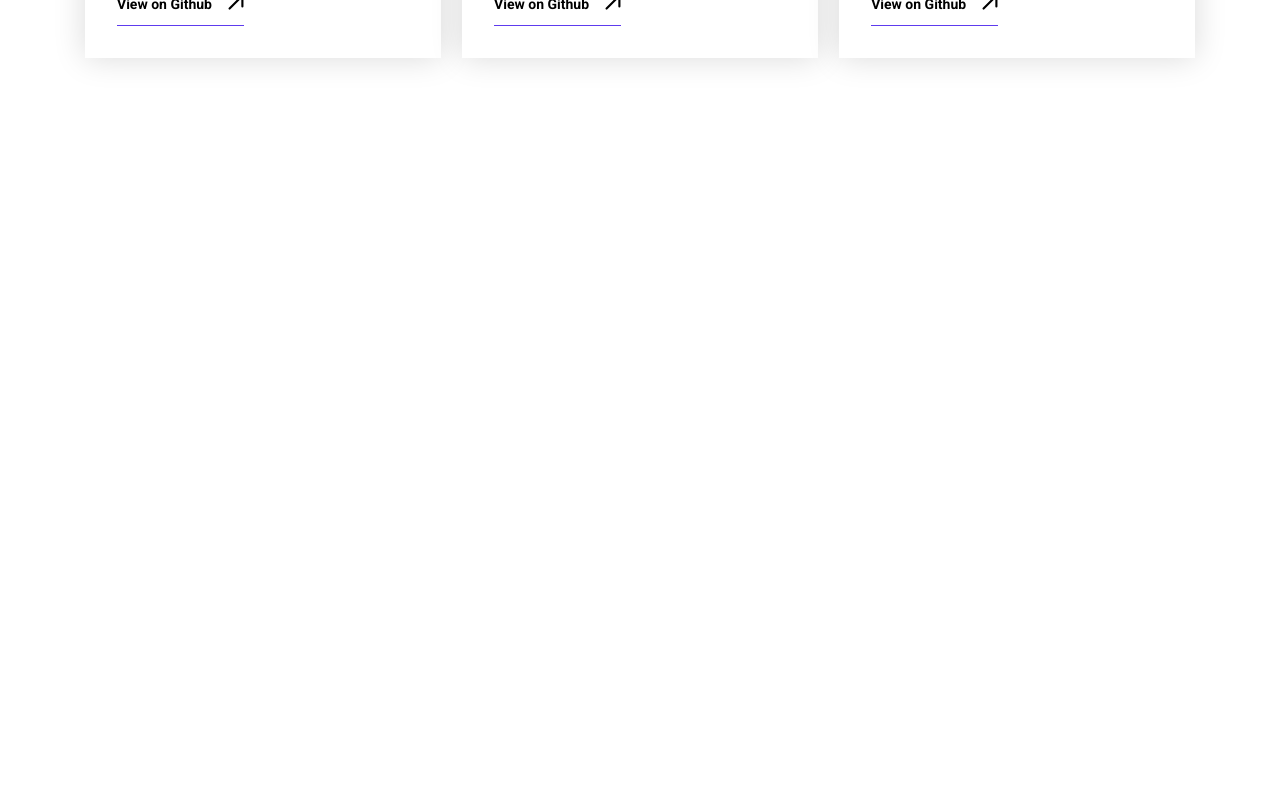
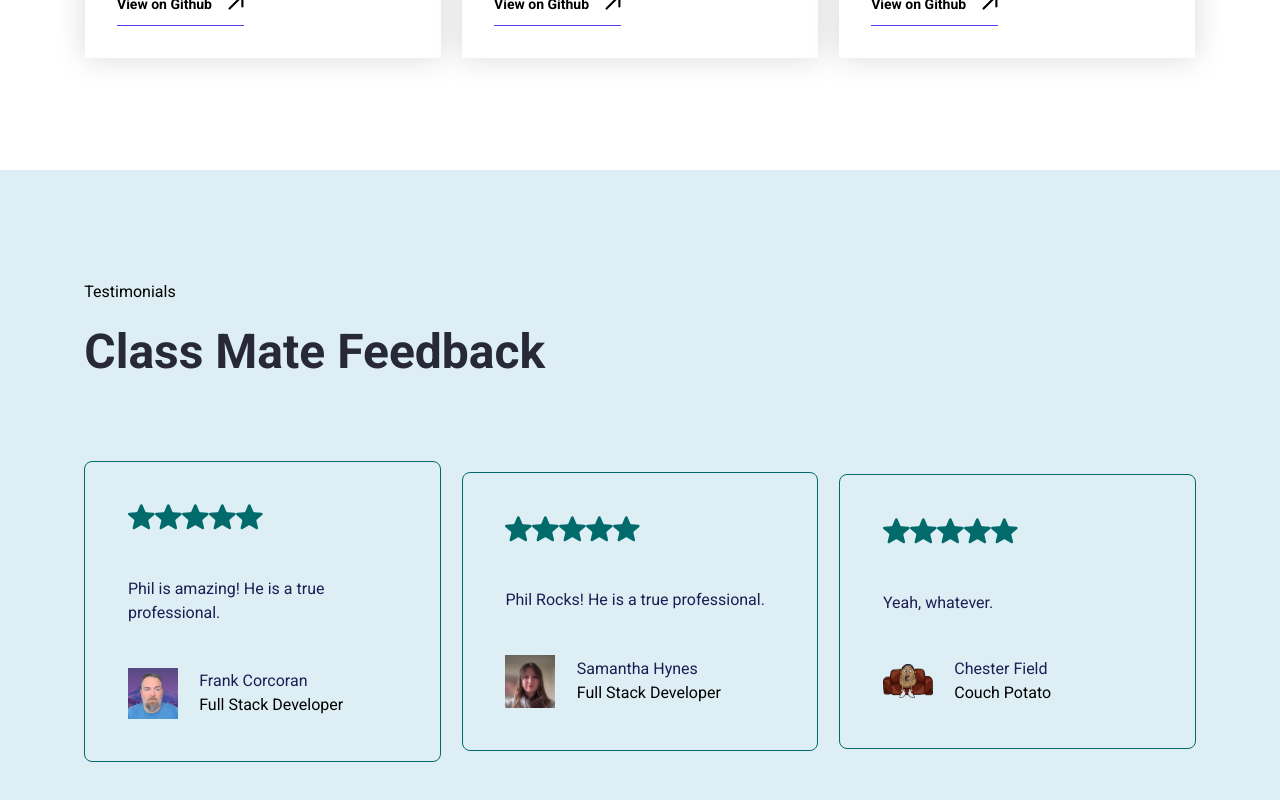
Before and after one commit to PhilStCroix/PhilStCroix, a React (Create React App) app: page / in a window 1280 px wide. Shown: the part 3893-4693 px from the top of the page. Before the commit the page ends 4063 px from the top, so only its background shows below. Built offline with nearby package versions, Linux system fonts and the light colour scheme.

Commit message:
testimonial commit

```diff
--- a/src/App.css
+++ b/src/App.css
@@ -441,3 +441,46 @@
 /* My Portfolio Section Style Ends */
 
 /* Testimonials Section Style */
+.testimonial--section {
+  display: flex;
+  padding: 112px 84.3px;
+  flex-direction: column;
+  align-items: flex-start;
+  gap: 80px;
+  background-color: var(--bg-shade);
+}
+
+.sections--heading {
+  color: var(--heading-color);
+}
+
+.testimonial--section--card {
+  display: flex;
+  padding: 42.6px;
+  flex-direction: column;
+  align-items: flex-start;
+  gap: 42.6px;
+  flex: 1 0 0;
+  border-radius: 8px;
+  border: 1.33px solid #006b6a;
+}
+
+.testimonial--section--card--reviews {
+  display: flex;
+  align-items: flex-start;
+  gap: 5.33px;
+}
+
+.testimonial--section--card--author--detail {
+  display: flex;
+  align-items: center;
+  gap: 21.3px;
+}
+
+.testimonial--author--designation {
+  color: var(--darkblue);
+  font-size: 16px;
+  font-weight: 400;
+  line-height: 150%;
+}
+/* Testimonials Section Style Ends */
--- a/src/Pages/Home/Homescreen/index.jsx
+++ b/src/Pages/Home/Homescreen/index.jsx
@@ -2,6 +2,7 @@
 import HeroSection from "../HeroSection";
 import MySkills from "../MySkills";
 import MyPortfolio from "../MyPortfolio";
+import Testimonials from "../Testimonials";
 
 export default function Home() {
   return (
@@ -10,6 +11,7 @@
       <MySkills />
       <AboutMe />
       <MyPortfolio />
+      <Testimonials />
     </>
   );
 }
--- a/src/Pages/Home/MySkills.jsx
+++ b/src/Pages/Home/MySkills.jsx
@@ -19,7 +19,7 @@
             </div>
           </div>;
         })} */}
-        {data.skills.map((item, index) => (
+        {data?.skills?.map((item, index) => (
           <div key={index} className="skills--section--card">
             <div className="skills--section--img">
               <img src={item.src} alt="Product Chain" />
--- a/src/Pages/Home/Testimonials.jsx
+++ b/src/Pages/Home/Testimonials.jsx
@@ -0,0 +1,50 @@
+import data from "../../data/index.json";
+
+const Testimonials = () => {
+  return (
+    <section className="testimonial--section" id="Testimonials">
+      <div className="portfolio--container-box">
+        <div className="portfolio--container">
+          <p className="sub--title">Testimonials</p>
+          <h2 className="sections--heading">Class Mate Feedback</h2>
+        </div>
+      </div>
+      <div className="portfolio--section--container">
+        {data?.testimonials?.map((item, index) => (
+          <div key={index} className="testimonial--section--card">
+            <div className="testimonial--section--card--review">
+              {Array.from({ length: 5 }, (reviews, index) => (
+                <svg
+                  xmlns="http://www.w3.org/2000/svg"
+                  width="27"
+                  height="26"
+                  viewBox="0 0 27 26"
+                  fill="none"
+                >
+                  <path
+                    d="M12.0945 0.953177C12.5528 -0.135435 14.1138 -0.135434 14.5722 0.95318L17.2772 7.37836C17.4705 7.8373 17.9074 8.15087 18.4089 8.19059L25.4302 8.74669C26.6199 8.84091 27.1022 10.3076 26.1959 11.0746L20.8464 15.6016C20.4643 15.925 20.2973 16.4324 20.4141 16.9158L22.0484 23.6847C22.3253 24.8315 21.0625 25.7381 20.044 25.1235L14.0327 21.4961C13.6033 21.237 13.0633 21.237 12.634 21.4961L6.62265 25.1235C5.60415 25.7381 4.34127 24.8315 4.61818 23.6847L6.25256 16.9158C6.3693 16.4324 6.20243 15.925 5.82034 15.6016L0.47075 11.0746C-0.435624 10.3076 0.0467572 8.84091 1.23639 8.74669L8.25781 8.19059C8.75933 8.15087 9.19621 7.8373 9.38942 7.37836L12.0945 0.953177Z"
+                    fill="#006B6A"
+                  />
+                </svg>
+              ))}
+            </div>
+            <p className="text-md">{item.description}</p>
+            <div className="testimonial--section--card--author--detail">
+              <img src={item.src} alt="Avatar" style={{ width: "50px" }} />
+              <div>
+                <p className="text-md testimonial--author--name">
+                  {item.author_name}
+                </p>
+                <p className="text-md testimonial--author--designation">
+                  {item.author_designation}
+                </p>
+              </div>
+            </div>
+          </div>
+        ))}
+      </div>
+    </section>
+  );
+};
+
+export default Testimonials;
--- a/src/data/index.json
+++ b/src/data/index.json
@@ -53,7 +53,7 @@
       "id": 1,
       "count": "5",
       "src": "./img/avatar-image.png",
-      "description": "Skilled front-end developer specializing in creating captivating user experiences through proficient utilization of HTML, CSS, and JavaScript, with a keen eye for design, interactivity, and cross-browser compatibility.",
+      "description": "Phil is amazing! He is a true professional.",
       "author_name": "Frank Corcoran",
       "author_designation": "Full Stack Developer"
     },
@@ -61,7 +61,7 @@
       "id": 2,
       "count": "5",
       "src": "./img/avatar-image-1.png",
-      "description": "Skilled front-end developer specializing in creating captivating user experiences through proficient utilization of HTML, CSS, and JavaScript, with a keen eye for design, interactivity, and cross-browser compatibility.",
+      "description": "Phil Rocks! He is a true professional.",
       "author_name": "Samantha Hynes",
       "author_designation": "Full Stack Developer"
     },
@@ -69,9 +69,9 @@
       "id": 3,
       "count": "5",
       "src": "./img/avatar-image-2.png",
-      "description": "Skilled front-end developer specializing in creating captivating user experiences through proficient utilization of HTML, CSS, and JavaScript, with a keen eye for design, interactivity, and cross-browser compatibility.",
-      "author_name": "Jack Hayes",
-      "author_designation": "Web Developer"
+      "description": "Yeah, whatever.",
+      "author_name": "Chester Field",
+      "author_designation": "Couch Potato"
     }
   ]
 }
```
Also changed, not shown: public/img/avatar-image-2.png.
